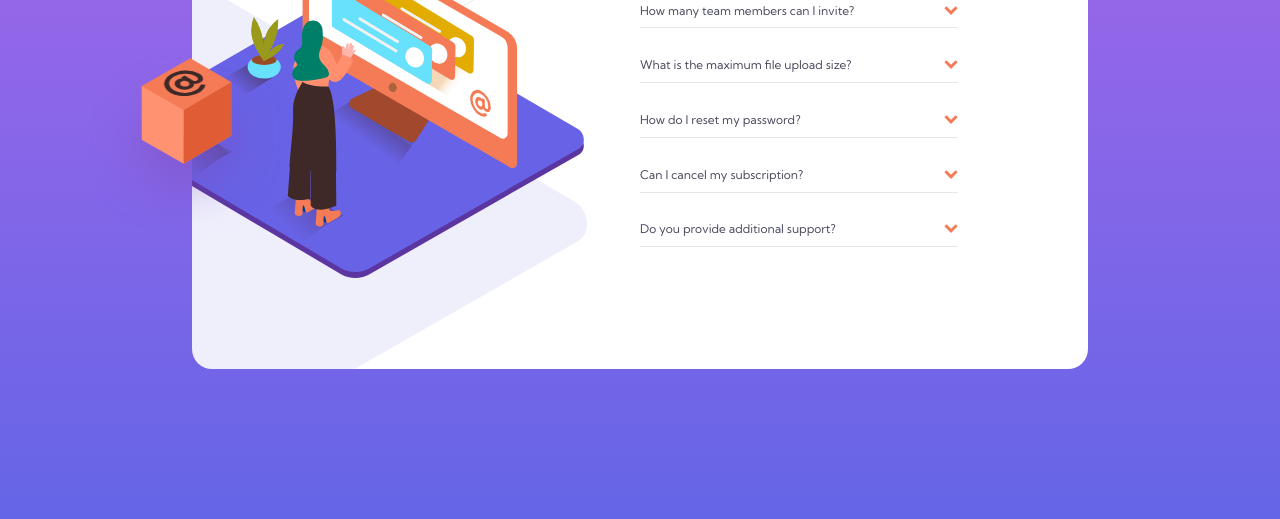
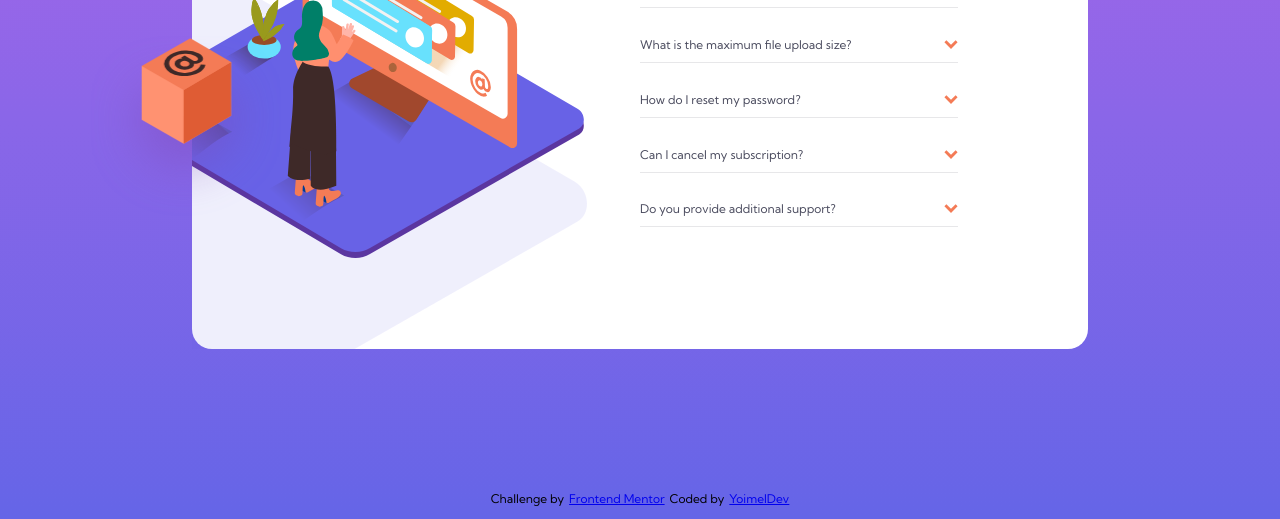
Before and after one commit to YoimelDev/FAQ-accordion-card, a website: page index.html in a window 1280 px wide. Shown: the part 281-800 px from the top of the page. Drawn offline with Linux system fonts and the light colour scheme.

Commit message:
add footer

```diff
--- a/index.html
+++ b/index.html
@@ -87,10 +87,10 @@
 			</div>
 		</div>
 
-		<!-- <footer class="attribution">
-			Challenge by <a href="https://www.frontendmentor.io?ref=challenge" target="_blank">Frontend Mentor</a>. Coded by
-			<a href="https://github.com/YoimelDev" target="_blank">YoimelDev</a>.
-		</footer> -->
+		<footer class="attribution">
+			Challenge by <a href="https://www.frontendmentor.io?ref=challenge" target="_blank">Frontend Mentor</a>Coded by
+			<a href="https://github.com/YoimelDev" target="_blank">YoimelDev</a>
+		</footer>
 
 		<script src="./js/app.js"></script>
 	</body>
--- a/scss/styles.scss
+++ b/scss/styles.scss
@@ -30,8 +30,8 @@ body {
 	display: flex;
 	justify-content: center;
 	align-items: center;
-	height: 100vh;
-	margin: 10rem 0;
+	height: 95vh;
+	margin-top: 10rem;
 }
 .container {
 	width: 85%;
@@ -153,9 +153,14 @@ body {
 }
 
 .attribution {
+	display: flex;
+	justify-content: center;
+	align-items: center;
+	height: 5vh;
+	gap: 0.5rem;
 	font-size: 1.2rem;
-	margin-top: 5rem;
 }
+
 @media (min-width: 1200px) {
 	.main {
 		margin: 0;
```
Also changed, not shown: css/styles.css, 1 other file.
